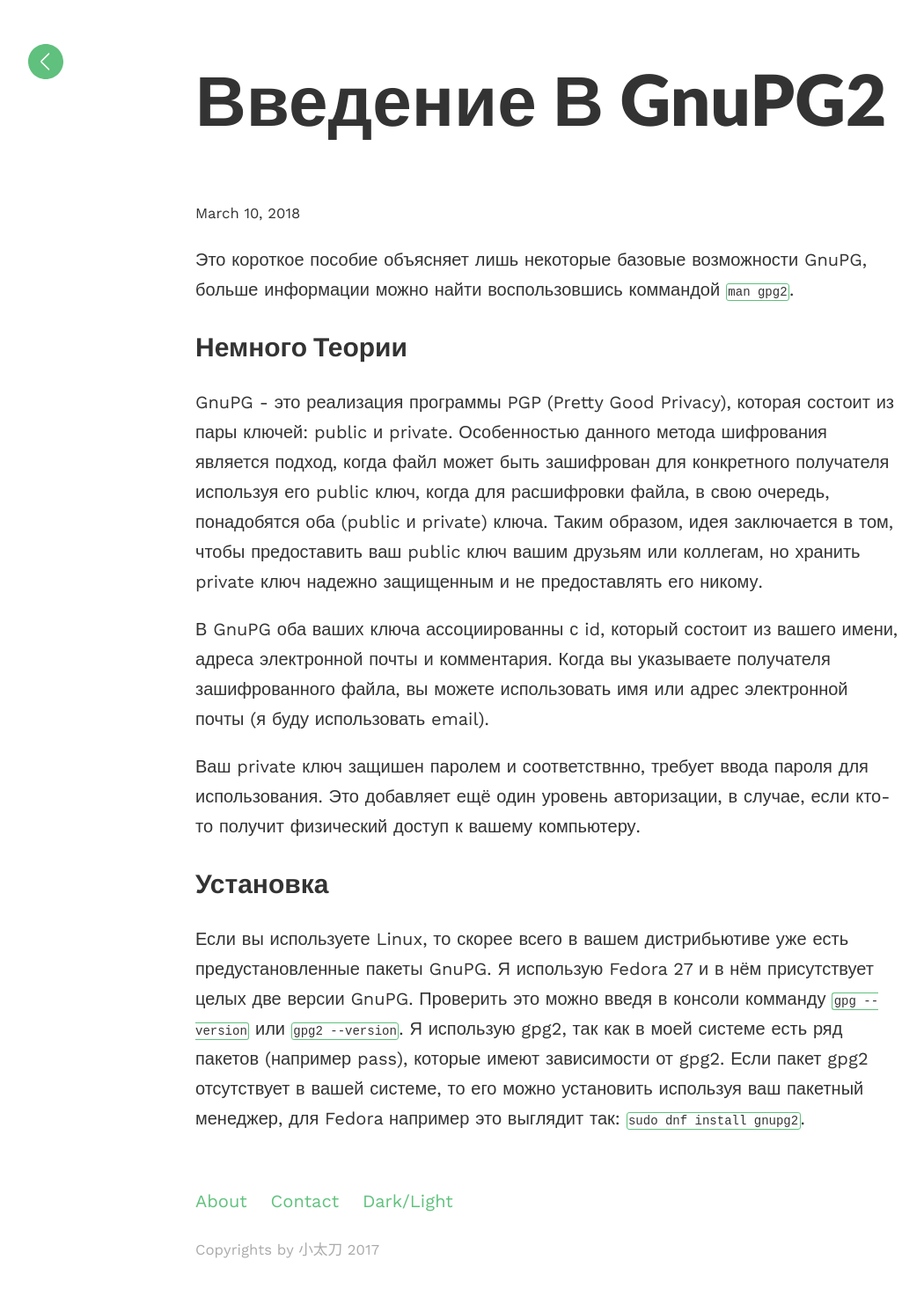
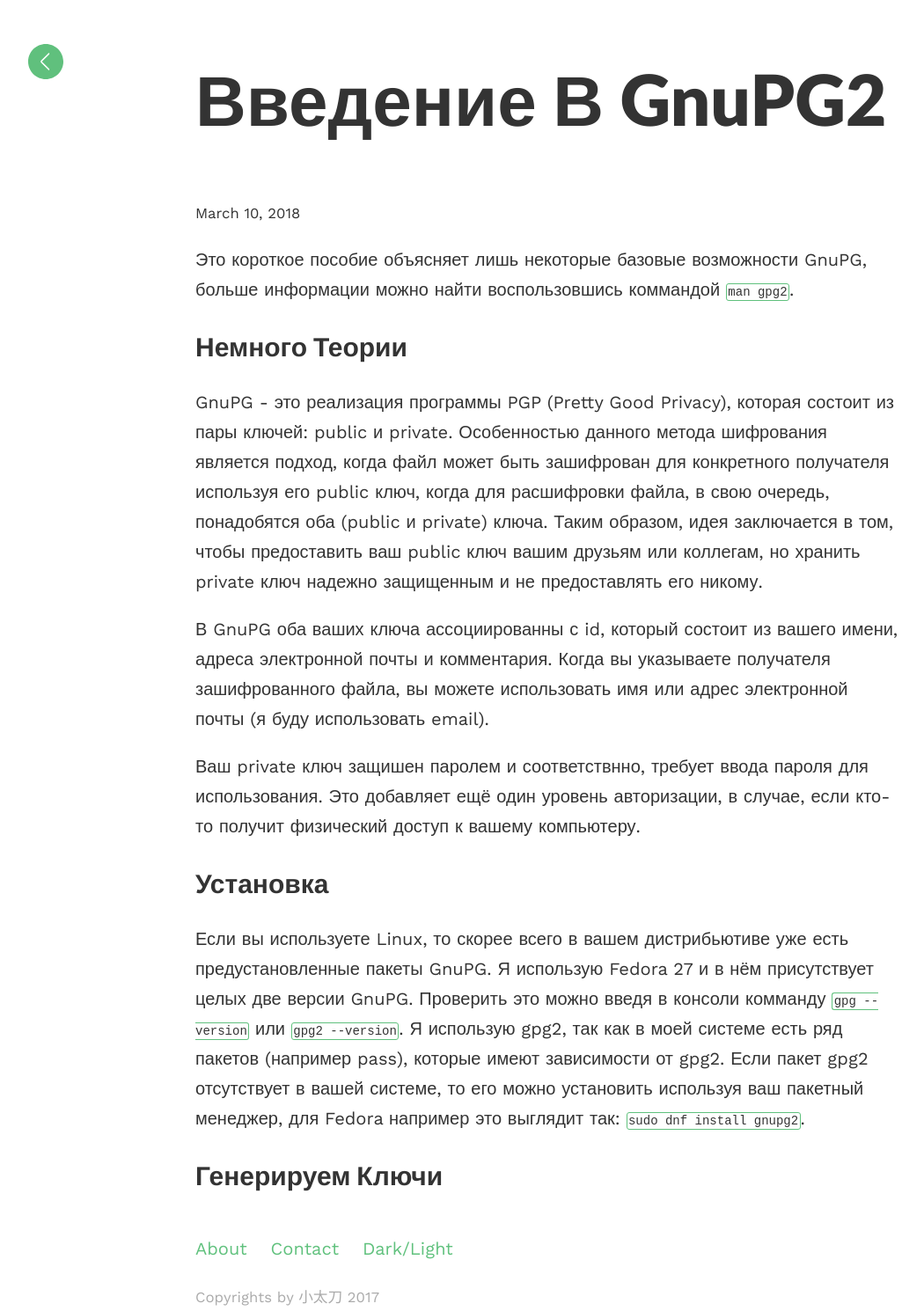
Before and after one commit to evgeniyantipin/evgeniyantipin.github.io, a Jekyll site: the page built from _posts/2018-03-10-gpg2.markdown, in a window 1280 px wide. Shown: the whole page at 88% size, without its empty margins (18-1068 px from the left). Built offline with Jekyll 4.4.1, drawn with Linux system fonts in a browser that asks for light colours; before the commit the page ends 1436 px from its top, so only the background shows below that.

Commit message:
Update 2018-03-10-gpg2.markdown

```diff
--- a/_posts/2018-03-10-gpg2.markdown
+++ b/_posts/2018-03-10-gpg2.markdown
@@ -17,3 +17,5 @@ GnuPG - это реализация программы PGP (Pretty Good Privacy)
 
 ## Установка
 Если вы используете Linux, то скорее всего в вашем дистрибьютиве уже есть предустановленные пакеты GnuPG. Я использую Fedora 27 и в нём присутствует целых две версии GnuPG. Проверить это можно введя в консоли комманду `gpg --version` или `gpg2 --version`. Я использую gpg2, так как в моей системе есть ряд пакетов (например pass), которые имеют зависимости от gpg2. Если пакет gpg2 отсутствует в вашей системе, то его можно установить используя ваш пакетный менеджер, для Fedora например это выглядит так: `sudo dnf install gnupg2`.
+
+## Генерируем ключи
```
